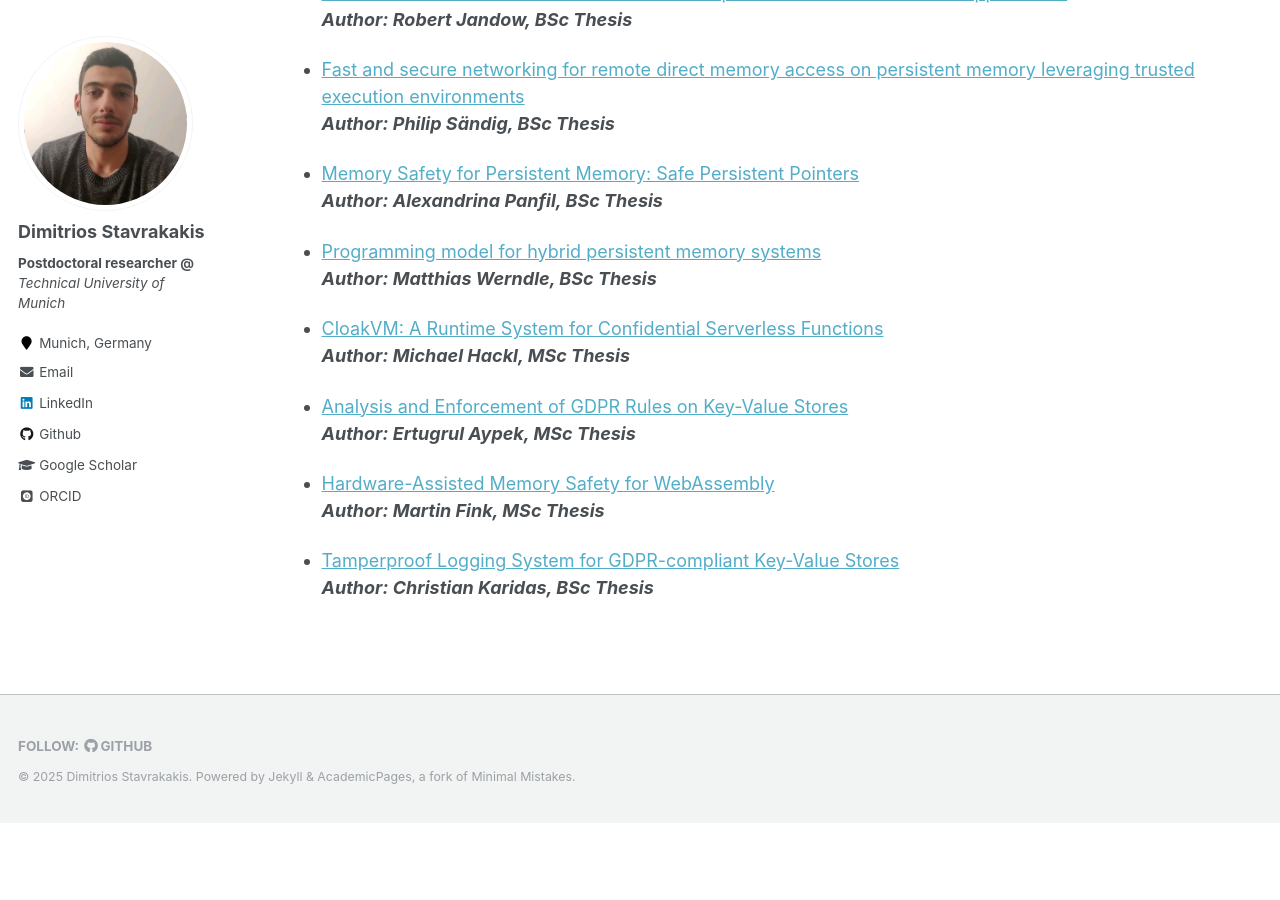
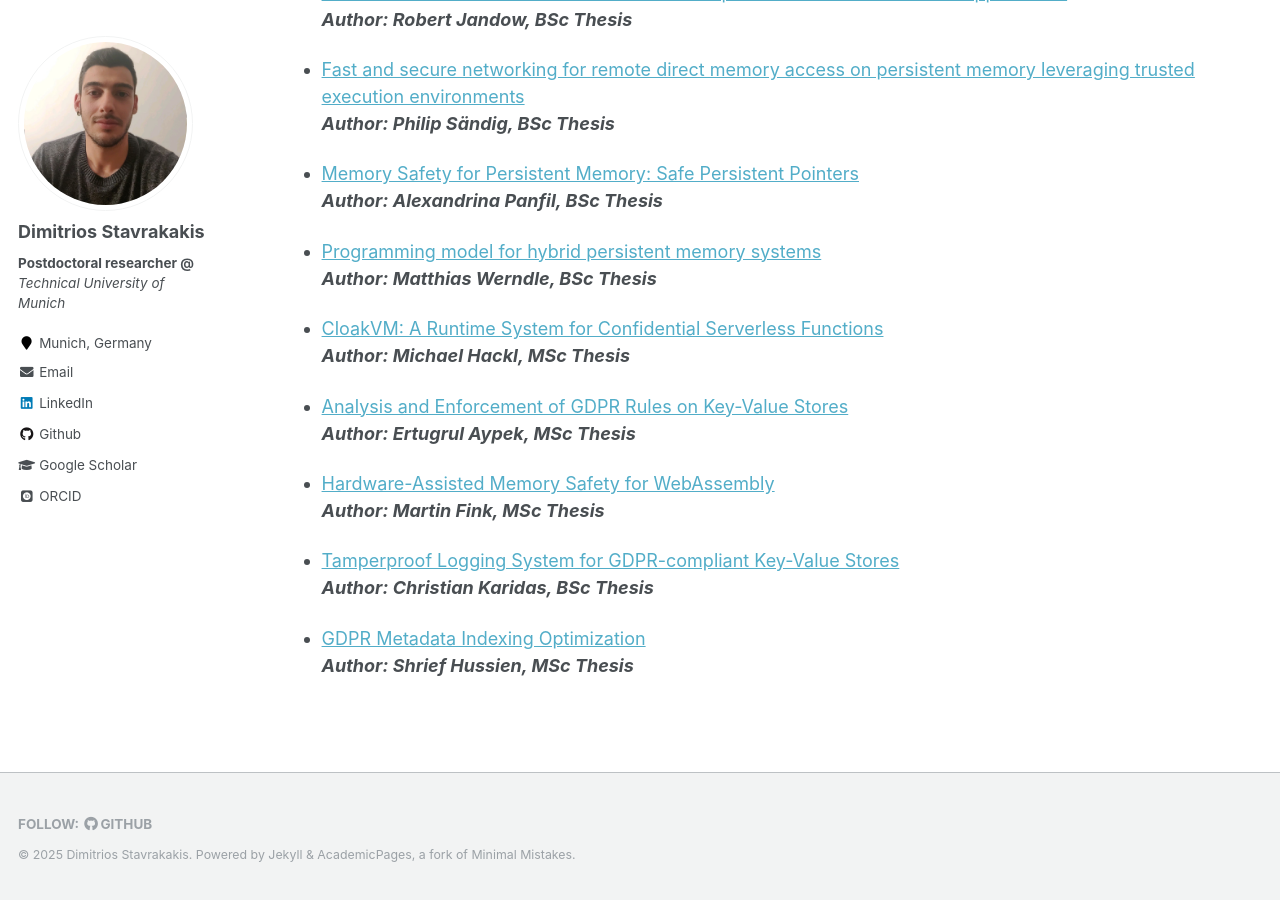
Before and after one commit to dimstav23/dimstav23.github.io, a Jekyll site: the page built from _pages/teaching.md, in a window 1280 px wide and 900 px high, scrolled down 958 px. Built offline with Jekyll 4.4.1, drawn with Linux system fonts in a browser that asks for light colours; some web fonts are replaced; before the commit the page ends 1781 px from its top, so only the background shows below that.

Commit message:
update teaching page
Signed-off-by: dimstav23 <dimstav23@gmail.com>

```diff
--- a/_pages/teaching.md
+++ b/_pages/teaching.md
@@ -57,5 +57,8 @@ Supervised Theses
 - [Hardware-Assisted Memory Safety for WebAssembly](https://github.com/TUM-DSE/research-work-archive/blob/main/archive/2024/summer/docs/msc_martin_fink_wasm_memory_safety.pdf) <br />
 ***Author: Martin Fink, MSc Thesis***
 
-- [Tamperproof Logging System for GDPR-compliant Key-Value Stores](https://github.com/TUM-DSE/research-work-archive/blob/main/archive/2025/summer/docs/bsc_karidas.pdf) <br />
+- [Tamperproof Logging System for GDPR-compliant Key-Value Stores](https://github.com/TUM-DSE/research-work-archive/blob/main/archive/2025/summer/docs/msc_hussien.pdf) <br />
 ***Author: Christian Karidas, BSc Thesis***
+
+- [GDPR Metadata Indexing Optimization](https://github.com/TUM-DSE/research-work-archive/blob/main/archive/2025/summer/docs/bsc_karidas.pdf) <br />
+***Author: Shrief Hussien, MSc Thesis***
```
